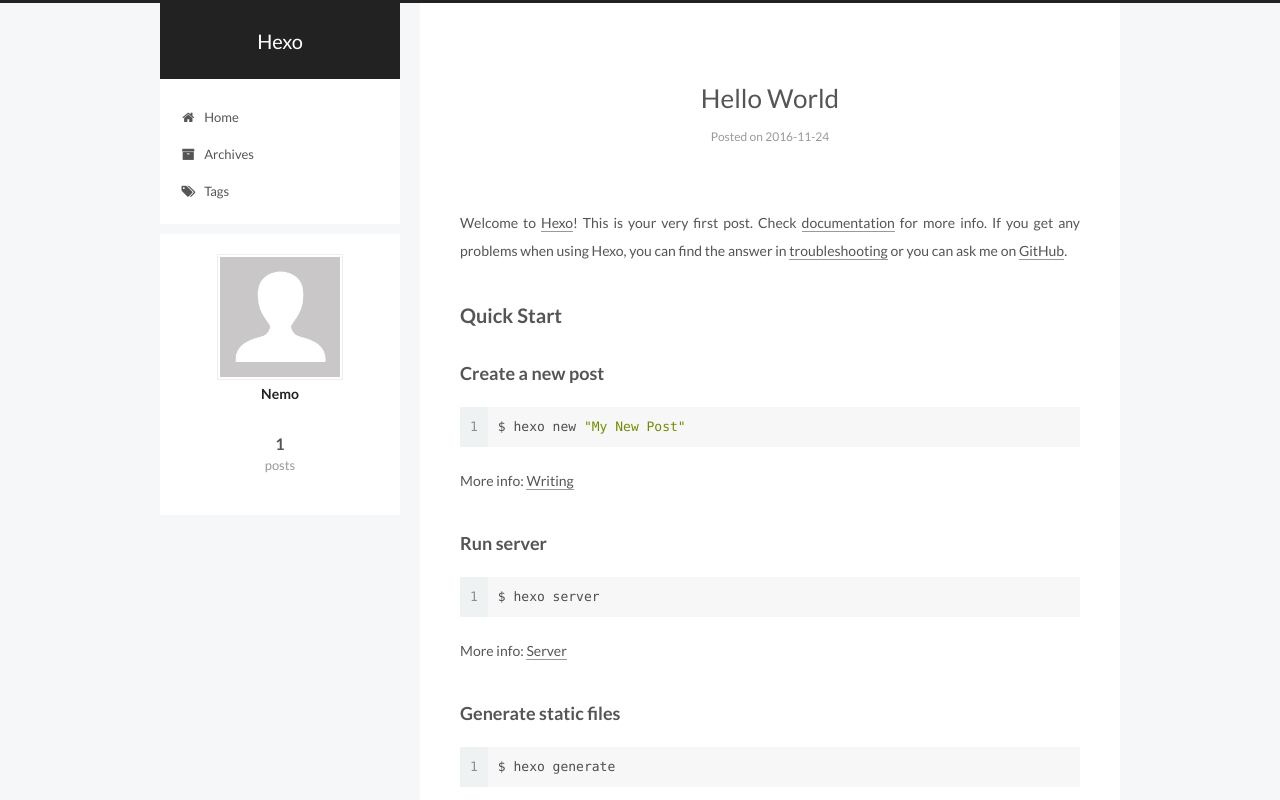
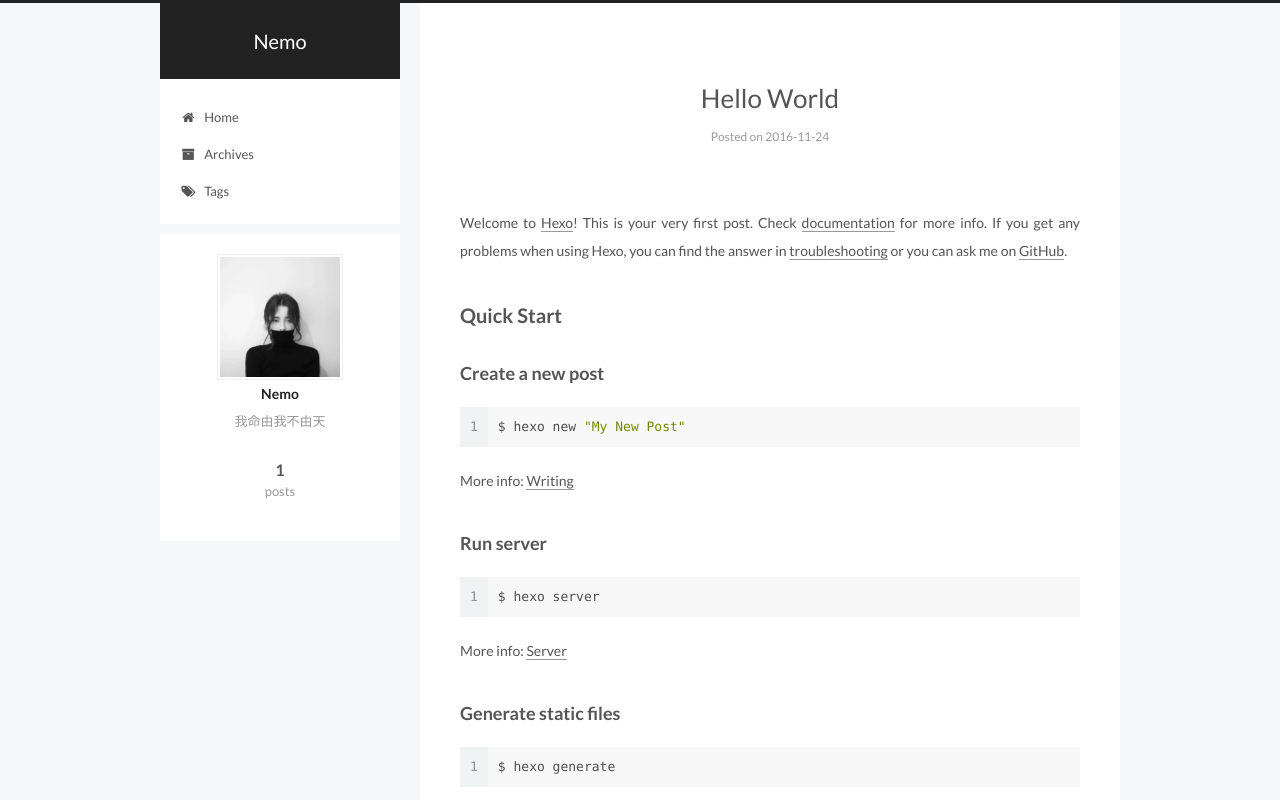
Before and after one commit to Geekcxy/Geekcxy.github.io, a plain HTML site: page index.html in a window 1280 px wide. Shown: the top 800 px of the page. Drawn offline with Linux system fonts and the light colour scheme.

Commit message:
Site updated: 2016-12-02 12:27:43

```diff
--- a/index.html
+++ b/index.html
@@ -84,12 +84,15 @@
 
 
 
+<meta name="description" content="我命由我不由天">
 <meta property="og:type" content="website">
-<meta property="og:title" content="Hexo">
+<meta property="og:title" content="Nemo">
 <meta property="og:url" content="http://yoursite.com/index.html">
-<meta property="og:site_name" content="Hexo">
+<meta property="og:site_name" content="Nemo">
+<meta property="og:description" content="我命由我不由天">
 <meta name="twitter:card" content="summary">
-<meta name="twitter:title" content="Hexo">
+<meta name="twitter:title" content="Nemo">
+<meta name="twitter:description" content="我命由我不由天">
 
 
 
@@ -123,7 +126,7 @@
 
 
 
-  <title> Hexo </title>
+  <title> Nemo </title>
 </head>
 
 <body itemscope itemtype="http://schema.org/WebPage" lang="">
@@ -156,7 +159,7 @@
   <div class="custom-logo-site-title">
     <a href="/"  class="brand" rel="start">
       <span class="logo-line-before"><i></i></span>
-      <span class="site-title">Hexo</span>
+      <span class="site-title">Nemo</span>
       <span class="logo-line-after"><i></i></span>
     </a>
   </div>
@@ -241,13 +244,13 @@
   <span style="display:none" itemprop="author" itemscope itemtype="http://schema.org/Person">
     <meta itemprop="name" content="Nemo">
     <meta itemprop="description" content="">
-    <meta itemprop="image" content="/images/avatar.gif">
+    <meta itemprop="image" content="/images/avatar.png">
   </span>
 
   <span style="display:none" itemprop="publisher" itemscope itemtype="http://schema.org/Organization">
-    <meta itemprop="name" content="Hexo">
+    <meta itemprop="name" content="Nemo">
     <span style="display:none" itemprop="logo" itemscope itemtype="http://schema.org/ImageObject">
-      <img style="display:none;" itemprop="url image" alt="Hexo" src="">
+      <img style="display:none;" itemprop="url image" alt="Nemo" src="">
     </span>
   </span>
 
@@ -385,10 +388,10 @@
       <section class="site-overview sidebar-panel sidebar-panel-active">
         <div class="site-author motion-element" itemprop="author" itemscope itemtype="http://schema.org/Person">
           <img class="site-author-image" itemprop="image"
-               src="/images/avatar.gif"
+               src="/images/avatar.png"
                alt="Nemo" />
           <p class="site-author-name" itemprop="name">Nemo</p>
-          <p class="site-description motion-element" itemprop="description"></p>
+          <p class="site-description motion-element" itemprop="description">我命由我不由天</p>
         </div>
         <nav class="site-state motion-element">
           <div class="site-state-item site-state-posts">
```
Also changed, not shown: 2016/11/24/hello-world/index.html (+8 -8 lines), archives/2016/11/index.html (+10 -7 lines), archives/2016/index.html (+10 -7 lines), archives/index.html (+10 -7 lines), images/avatar.png (added).
